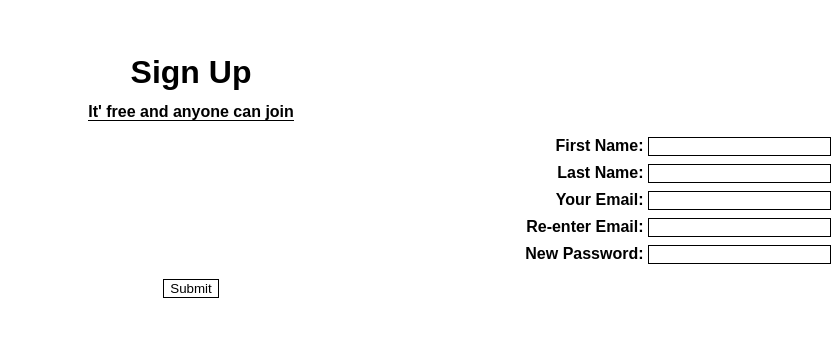
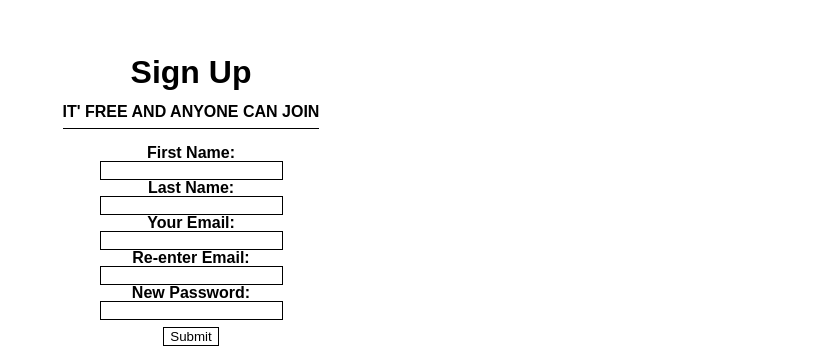
Before and after one commit to danieljoonkimm/Yippido, a React app in the folder client/: page /login in a window 1280 px wide. Shown: the part 584-930 px from the top of the page, without its empty margins (449-1280 px from the left). Before the commit the page ends 882 px from the top, so only its background shows below. Built offline with nearby package versions, Linux system fonts and the light colour scheme; the HTML template or start-up script is replaced by a standard one.

Commit message:
[edit] fixing scss

```diff
--- a/client/src/components/Register/register.scss
+++ b/client/src/components/Register/register.scss
@@ -20,8 +20,10 @@
       margin-top: 1em;
       margin-bottom: 1em;
       border-bottom: 1px solid black;
+      padding-bottom: .5em;
       align-self: center;
       width: fit-content;
+      text-transform: uppercase;
     }
 
     .register_info {
@@ -30,15 +32,14 @@
       align-items: center;
 
       label {
-        display: inline-block;
-        float: left;
-        clear: left;
-        text-align: right;
-        margin-bottom: .5em;
+        display: flex;
+        flex-direction: column;
+        align-items: center;
       }
 
       input {
         border: 1px solid black;
+        width: fit-content;
       }
 
       #register_submit {
```
Also changed, not shown: client/public/dist/bundle.js.
